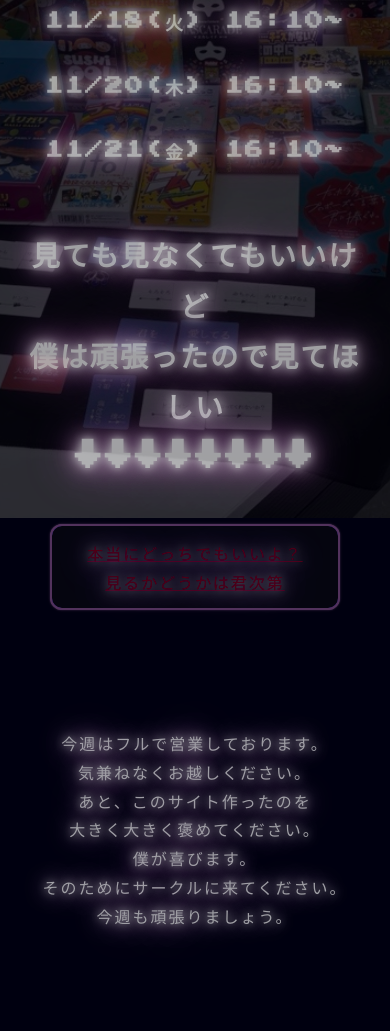
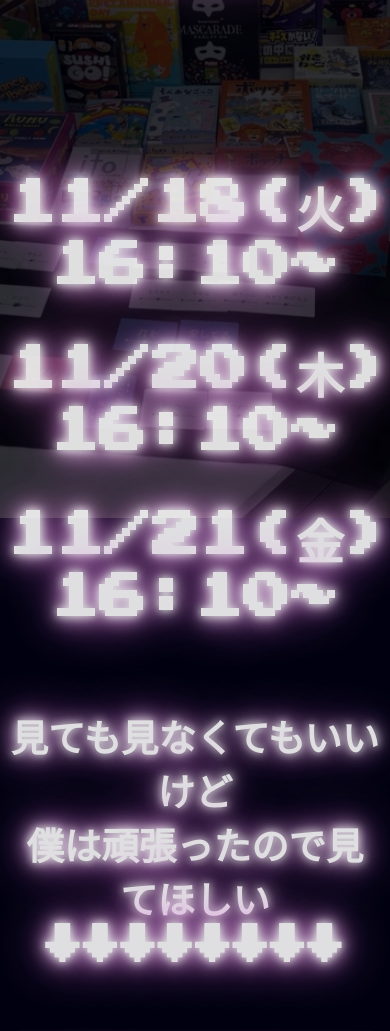
Before and after one commit to amai-ena/gameCircle2, a plain HTML site: page index.html in a window 390 px wide. Shown: the part 326-1357 px from the top of the page. Before the commit the page ends 1319 px from the top, so only its background shows below. Drawn offline with Linux system fonts and the light colour scheme.

Commit message:
Add files via upload

```diff
--- a/gameCircle.css
+++ b/gameCircle.css
@@ -32,16 +32,13 @@ z-index: -1;
        rainbow 4s linear infinite,
        glow 1.5s ease-in-out infinite alternate,
        blink 0.7s steps(2, start) infinite;
-    font-size: 24px;
-    letter-spacing: 2px;
-    padding: 100px;
-    line-height: 1.8;
-    text-shadow: 1px 1px 4px rgba(0,0,0,0.8);
 }
+/* 虹色回転 */
 @keyframes rainbow {
    0% { filter: hue-rotate(0deg); }
    100% { filter: hue-rotate(360deg); }
 }
+/* PC用 ネオン光（強め） */
 @keyframes glow {
    0% {
        text-shadow:
@@ -58,27 +55,35 @@ z-index: -1;
            0 0 60px #0ff;
    }
 }
+/* 点滅 */
 @keyframes blink {
-   0%   { opacity: 0.75; }
-   50%  { opacity: 0.5; } /* 真っ暗にしすぎると消えるので少し残す */
-   100% { opacity: 0.75; }
+   0%   { opacity: 1; }
+   50%  { opacity: 0.75; }
+   100% { opacity: 1; }
 }
- .content{
-     -webkit-font-smoothing: none;
-    -moz-osx-font-smoothing: grayscale;
+/* ▼▼ スマホ画面ではネオン光を弱くする ▼▼ */
+@media (max-width: 600px) {
+   .rainbow-blink {
+       font-size: 40px; /* 文字も少し小さく */
+       animation:
+           rainbow 4s linear infinite,
+           glow-mobile 1.5s ease-in-out infinite alternate,
+           blink 0.7s steps(2, start) infinite;
    }
- @media(max-width:768px){
-   .content{
-      padding: 40px 15px;
+   /* スマホ用：光を小さくして見やすく */
+   @keyframes glow-mobile {
+       0% {
+           text-shadow:
+               0 0 2px #fff,
+               0 0 4px #fff,
+               0 0 8px #f0f;
        }
-   h1{
-      font-size: 28px;
+       100% {
+           text-shadow:
+               0 0 4px #fff,
+               0 0 8px #fff,
+               0 0 12px #0ff;
        }
-   h2{
-      font-size: 18px;
-   }
-   p{
-      font-size: 16px;
    }
 }
  .cora{
```
Lines whose indentation alone changed are shown as unchanged.
